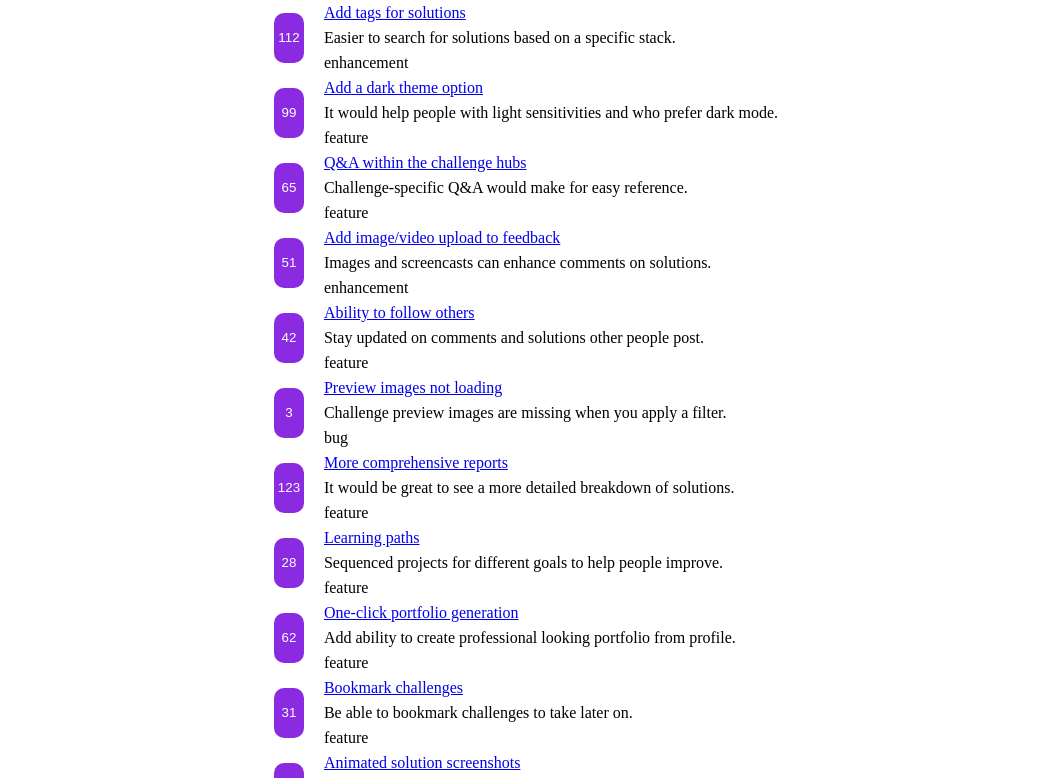
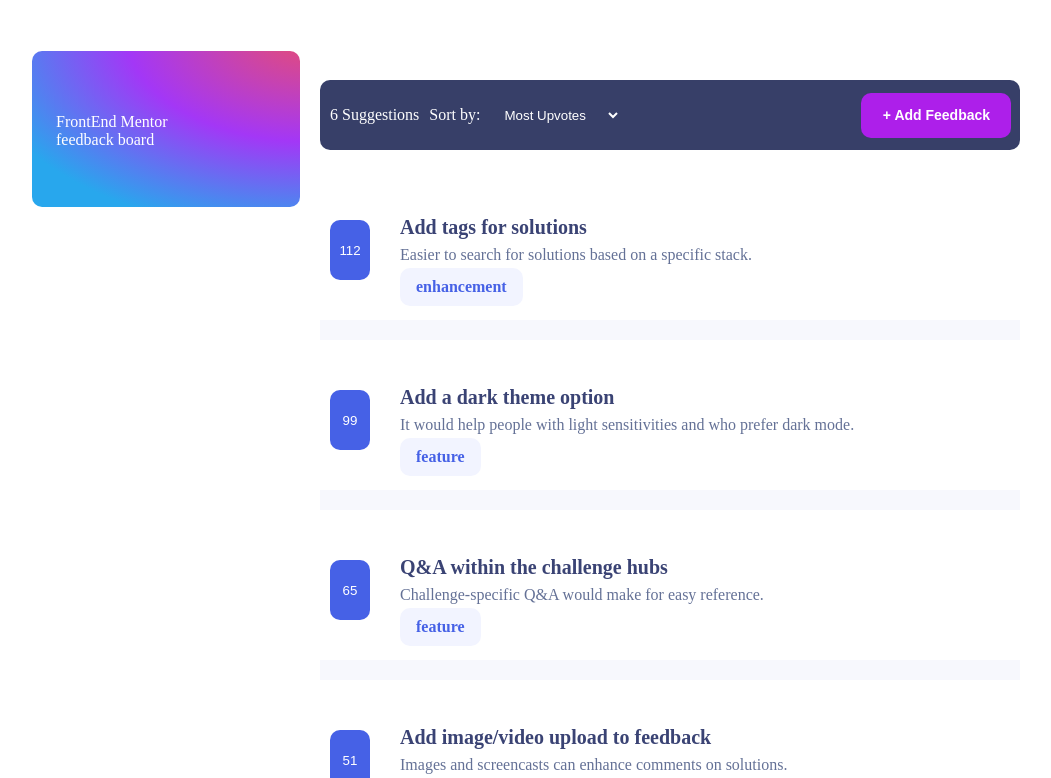
Before and after one commit to farzan190/Product-feedback-Application, a React (Create React App) app in the folder app/: page / in a window 1280 px wide. Shown: the top 778 px of the page, without its empty margins (114-1165 px from the left). Built offline with nearby package versions, Linux system fonts and the light colour scheme.

Commit message:
added CSS

```diff
--- a/app/src/App.js
+++ b/app/src/App.js
@@ -33,11 +33,36 @@
   const filteredData= displayData.filter((item)=>item.category==e.target.id);
   setDisplayData([filteredData]);
 }
-  return (<div className='main-page'>
+  return (    <div className='board'>
+              <div className='left-board'>
+               <div className='gradient-column'>
+                <div>FrontEnd Mentor</div>
+                <div>feedback board</div>
+               </div>
+               <div className='filter-buttons'>
+
+               </div>
+
+              </div>
+
+           <div className='home-page'>
+            <div className='header'>
+             <div className='suggestions-count'> 6 Suggestions</div>
+            <div className='sortby'>Sort by:</div>
+            <select className='options'>
+              <option>Most Upvotes</option>
+              <option>Least Upvotes</option>
+              <option>Most Comments</option>
+              <option>Least Comments</option>
+
+            </select>
+          <button className='Add-feedback'><div className='AddFeedBackText'>+ Add Feedback</div></button>
+            </div>
+          <div className='main-page'>
          <div className='tabs'>{displayData.map((i)=><Tab  id={i.id} title={i.title} description={i.description} category={i.category} upvoted={i.upvoted} upvotes={i.upvotes}/>)}</div>;
          <button onClick={()=>addFeedBack()}>clickme</button>
          <NavLink to={`/feedback`}>feed</NavLink>
-        <div className='filter-buttons'> <FilterButtons filterResults={filterResults} /></div>
+         </div></div>
          </div>)
 }
 
--- a/app/src/Tab.js
+++ b/app/src/Tab.js
@@ -30,7 +30,7 @@
       </div>
 
        <div className="right-tab">
-       <div className="title"><NavLink to={`/CommentPage`} >{title}</NavLink></div>
+       <div className="title"><NavLink className="navlink" to={`/CommentPage`} >{title}</NavLink></div>
       <div className="description">{description}</div>
       <div className="category">{category}</div>
       </div>
--- a/app/src/index.css
+++ b/app/src/index.css
@@ -2,16 +2,39 @@
   margin: 0;
   padding: 0;
   border: 0;
+  --radial-gradient: radial-gradient(128.88% 128.88% at 103.9% -10.39%, #e84d70 0%, #a337f6 53.09%, #28a7ed 100%);
 
+}
+.board{
+  display: flex;
+  justify-content: center;
+  align-items: center;
+}
+.left-board{
+  display: flex;
+  flex-direction: column;
+  justify-content: flex-start;
+  align-items: center;
+  height: 2160px;
+  margin-right: 20px;
+}
+
+.gradient-column{
+  display: flex;
+  background: var(--radial-gradient);
+  color: white;
+  flex-direction: column;
+  width: 220px;
+  height: 70px;
+  border-radius: 10px;
+  padding: 62px 24px 24px;
 }
 
 .main-page{
   display: flex;
-  margin: 0;
-  padding: 0;
   flex-direction: column;
   justify-content: center;
-  align-items: center;
+  align-items: flex-start;
 }
 
 .tabs{
@@ -19,18 +42,21 @@
   flex-direction: column;
   align-items: flex-start;
   justify-content: center;
-  margin: 10;
-  padding: 0;
+  width: 700px;
+  background-color: white;
+  border-radius: 10px;
+  background-color: #f7f8fd;
 
 }
 
 .single-tab{
   display: flex;
   align-items:center;
-  justify-content: center;
-  margin: 0;
-  padding: 0;
-  line-height: 25px;
+  justify-content: flex-start;
+   width: 700px;
+   height: 150px;
+   margin-bottom: 20px;
+   background-color: white;
 
 
 }
@@ -39,22 +65,98 @@
  flex-direction: column;
  justify-content: flex-start;
  align-items: flex-start;
- margin: 0;
- padding: 0;
+ margin-top: 30px;
+ margin-left: 40px;
+ line-height: 26px;
 }
 
+
 .left-tab{
-   margin-right: 20px;
+  margin-left: 10px;
    width: 30px;
    height: 50px;
 
 
 }
 .vote{
-  background-color: blueviolet;
-  width: 30px;
-   height: 50px;
+  background-color: #4661e6;
+   width: 40px;
+   height: 60px;
    color: white;
    border-radius: 10px;
 
 }
+.home-page{
+  display: flex;
+  flex-direction: column;
+  align-items: center;
+  justify-content: center;
+  margin-top: 50px;
+  margin-left: ;
+}
+
+.header{
+  display: flex;
+  align-items: center;
+  justify-content: flex-start;
+   height: 70px;
+   width: 700px;
+   background-color: #373f68;
+   border-radius: 10px;
+   margin-bottom: 20px;
+   margin-top: 30px;
+
+}
+.sortby{
+ color: white;
+
+}
+.options{
+  background-color: #373f68;
+  color: white;
+  border: none;
+   margin-left: 20px;
+}
+
+
+.Add-feedback{
+  color: white;
+  background-color: #ad1fea;
+  width: 150px;
+  height: 45px;
+  font-size: 14px;
+  font-weight: 600;
+  border-radius: 10px;
+  margin-left: 240px;
+}
+
+.suggestions-count{
+  margin-left: 10px;
+  color: white;
+  font-style: bold;
+  font-weight: 400;
+  margin-right: 10px;
+}
+
+.navlink{
+  font-size: 20px;
+  font-weight: 900;
+  color: #3a4374;
+  text-decoration: none;
+
+}
+
+.description{
+  color: #647196;
+  font-weight: 500;
+  font-size: medium;
+}
+
+.category{
+  color: #4661e6;
+  background-color: #f2f4ff;
+  font-size: medium;
+  border-radius: 10px;
+  font-weight: 550;
+  padding: 6px 16px;
+}
```
